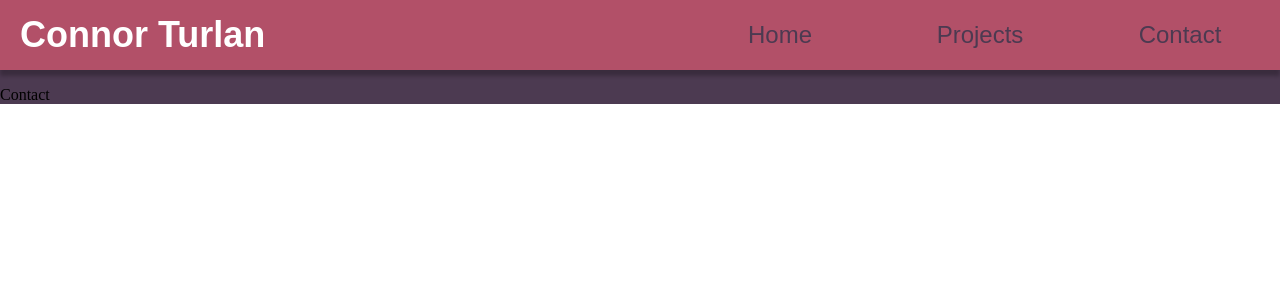
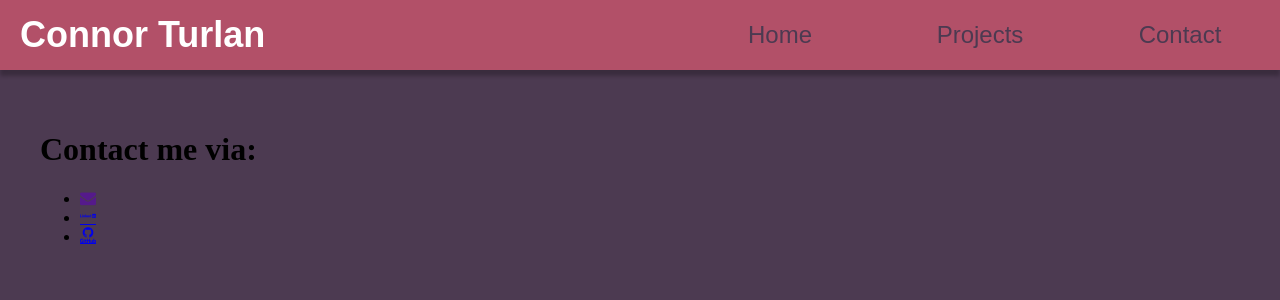
Before and after one commit to Connor-Turlan/portfolio-vite, a React (Vite) app: page /contact in a window 1280 px wide. Shown: the top 300 px of the page. Built offline with nearby package versions, Linux system fonts and the light colour scheme.

Commit message:
added contact page

```diff
--- a/index.html
+++ b/index.html
@@ -9,6 +9,10 @@
 			rel="stylesheet"
 			href="https://cdn.jsdelivr.net/gh/devicons/devicon@v2.15.1/devicon.min.css"
 		/>
+		<link
+			rel="stylesheet"
+			href="https://cdnjs.cloudflare.com/ajax/libs/font-awesome/4.7.0/css/font-awesome.min.css"
+		/>
 	</head>
 	<body>
 		<div id="root"></div>
--- a/src/App.jsx
+++ b/src/App.jsx
@@ -4,6 +4,7 @@ import styles from "./App.module.scss";
 import NavigationBar from "./components/NavigationBar/NavigationBar";
 import { BrowserRouter, NavLink, Routes, Route } from "react-router-dom";
 import Projects from "./containers/Projects/Projects";
+import Contact from "./containers/Contact/Contact";
 
 function App() {
 	const [count, setCount] = useState(0);
@@ -19,7 +20,7 @@ function App() {
 				<Routes>
 					<Route path="/" element={<p>Home</p>} />
 					<Route path="/projects" element={<Projects />} />
-					<Route path="/contact" element={<p>Contact</p>} />
+					<Route path="/contact" element={<Contact />} />
 				</Routes>
 			</BrowserRouter>
 		</div>
--- /dev/null
+++ b/src/containers/Contact/Contact.jsx
@@ -0,0 +1,34 @@
+import ContactList from "./ContactList/ContactList";
+import styles from "./Contact.module.scss";
+import contacts from "../../data/contacts.json";
+import ContactInfo from "./ContactList/ContactInfo/ContactInfo";
+
+// copy the content of the email contact element to the clipboard.
+function copyEmailToClipboard(event) {
+	event.preventDefault();
+	let text = document.getElementById("liEmail").getAttribute("value");
+	navigator.clipboard.writeText(text);
+	alert("Email copied to clipboard!");
+}
+
+function Contact() {
+	return (
+		<main className={styles.Contact}>
+			<h1 className={styles.Contact__Heading}>Contact me via:</h1>
+			<ContactList>
+				<ContactInfo
+					key={-1}
+					data={{ title: "E-Mail", link: "", icon: "fa fa-envelope" }}
+					id="liEmail"
+					value="connorturlan@gmail.com"
+					onClick={copyEmailToClipboard}
+				/>
+				{contacts.map((contact, index) => (
+					<ContactInfo key={index} data={contact} />
+				))}
+			</ContactList>
+		</main>
+	);
+}
+
+export default Contact;
--- /dev/null
+++ b/src/containers/Contact/Contact.module.scss
@@ -0,0 +1,57 @@
+@use "/styles/partials/palette";
+@use "/styles/partials/typography";
+@use "/styles/partials/devices";
+
+@use "/styles/modules/defaults.scss";
+
+.Contact {
+	height: calc(100vh - 150px);
+	padding: 40px;
+
+	&__list {
+		display: grid;
+		@include devices.phone {
+			grid-template-columns: repeat(1, 1fr);
+			margin: 40px;
+		}
+
+		@include devices.tablet {
+			grid-template-columns: repeat(1, 1fr);
+			margin: 5vw;
+		}
+
+		@include devices.desktop {
+			grid-template-columns: repeat(3, 1fr);
+			margin: 40px;
+		}
+
+		padding: 0px;
+
+		list-style: none;
+	}
+
+	&__info {
+		@include defaults.flex-center;
+
+		margin: 10px;
+
+		font-size: 128px;
+		text-decoration: none;
+
+		&:link {
+			color: palette.$light;
+		}
+
+		&:visited {
+			color: palette.$light;
+		}
+
+		&:hover {
+			color: palette.$highlight;
+		}
+
+		&:active {
+			color: white;
+		}
+	}
+}
--- /dev/null
+++ b/src/containers/Contact/ContactList/ContactInfo/ContactInfo.jsx
@@ -0,0 +1,14 @@
+import styles from "./ContactInfo.module.scss";
+
+function ContactInfo({ data }) {
+	const { title, link, icon } = data;
+	return (
+		<li className={styles.ContactInfo}>
+			<a className={styles.ContactInfo__Link} title={title} href={link}>
+				<i className={icon}></i>
+			</a>
+		</li>
+	);
+}
+
+export default ContactInfo;
--- /dev/null
+++ b/src/containers/Contact/ContactList/ContactInfo/ContactInfo.module.scss
@@ -0,0 +1 @@
+.ContactInfo {}
--- /dev/null
+++ b/src/containers/Contact/ContactList/ContactInfo/index.js
@@ -0,0 +1,2 @@
+import { ContactInfo } from "./ContactInfo.jsx";
+export default ContactInfo;
--- /dev/null
+++ b/src/containers/Contact/ContactList/ContactList.jsx
@@ -0,0 +1,12 @@
+import ContactInfo from "./ContactInfo/ContactInfo";
+import styles from "./ContactList.module.scss";
+
+function ContactList({ children }) {
+	return (
+		<ul className={styles.ContactList}>
+			{children}
+		</ul>
+	);
+}
+
+export default ContactList;
--- /dev/null
+++ b/src/containers/Contact/ContactList/ContactList.module.scss
@@ -0,0 +1 @@
+.ContactList {}
--- /dev/null
+++ b/src/containers/Contact/ContactList/index.js
@@ -0,0 +1,2 @@
+import { ContactList } from "./ContactList.jsx";
+export default ContactList;
--- /dev/null
+++ b/src/containers/Contact/index.js
@@ -0,0 +1,2 @@
+import { Contact } from "./Contact.jsx";
+export default Contact;
--- /dev/null
+++ b/src/data/contacts.json
@@ -0,0 +1,12 @@
+[
+	{
+		"title": "Linked In",
+		"link": "https://www.linkedin.com/in/connor-turlan/",
+		"icon": "devicon-linkedin-plain-wordmark"
+	},
+	{
+		"title": "GitHub",
+		"link": "https://github.com/Connor-Turlan",
+		"icon": "devicon-github-original-wordmark"
+	}
+]
```
